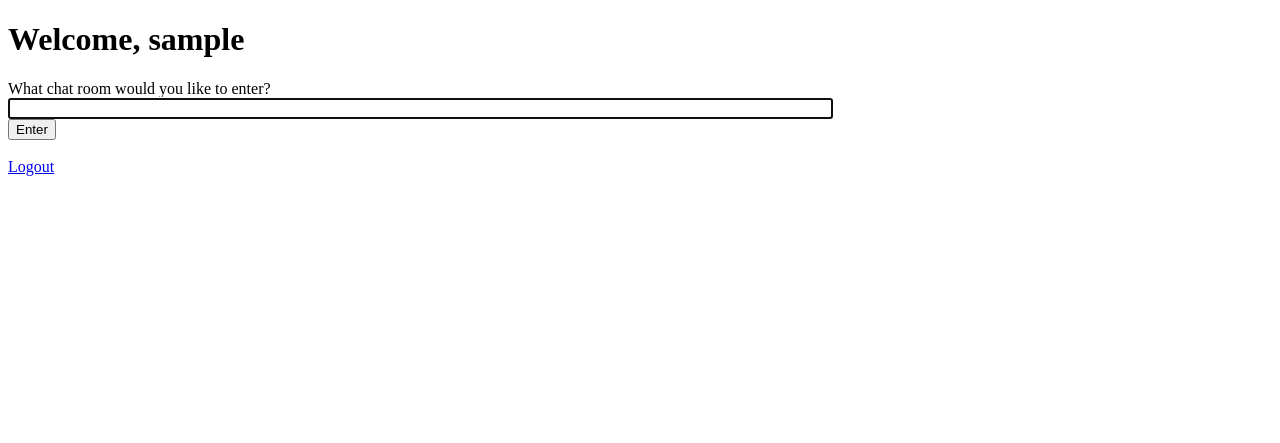
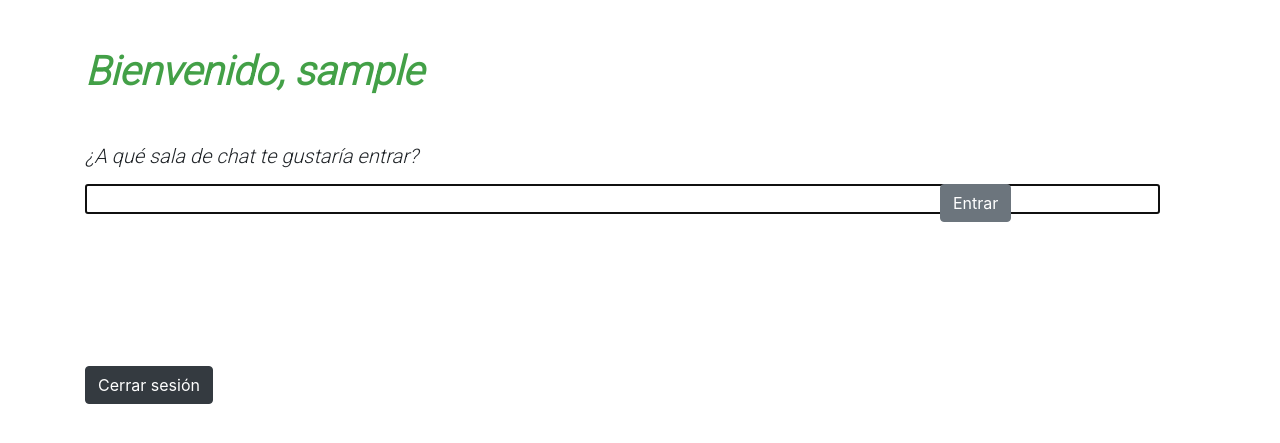
Before and after one commit to Arce11/ASD_django, a Django app: template chat/templates/chat/index.html in a window 1280 px wide. Shown: the top 443 px of the page. Run offline with Django 3.2, Linux system fonts and the light colour scheme; the template is opened without the code that fills it, so the values that code supplies are empty; the visitor is signed in with stand-in values (Sample User, id 1); some libraries are stand-ins or nearby versions.

Commit message:
Añadido favicon.ico a todas las páginas. Maquetación con bootstrap. Añadida hoja de estilos para /chat/.

```diff
--- /dev/null
+++ b/chat/static/chat/style.css
@@ -0,0 +1,29 @@
+@import url(https://fonts.googleapis.com/css?family=Roboto:300);
+
+.section-title {
+    font-family: "Roboto", sans-serif;
+    width: 100%;
+    box-sizing: border-box;
+    color: #43A047;
+    font-size: 40px;
+    font-weight: 900;
+    font-style: oblique;
+    /* text-shadow: -1px -1px 0 #000000, 1px -1px #000000, -1px 1px 0 #43A047, 1px 1px 0 #000000; */
+}
+
+.section-subtitle {
+    font-family: "Roboto", sans-serif;
+    width: 100%;
+    box-sizing: border-box;
+    font-size: 20px;
+    font-weight: 200;
+    font-style: italic;
+}
+
+#chat-log {
+    width: 100%;
+}
+
+#chat-message-submit {
+    width: 100%;
+}
--- a/chat/templates/chat/index.html
+++ b/chat/templates/chat/index.html
@@ -3,29 +3,48 @@
 <html>
 <head>
     <meta charset="utf-8"/>
-    <title>Chat Rooms</title>
+
+    {% load static %}
+    <link rel="stylesheet" href="https://maxcdn.bootstrapcdn.com/bootstrap/4.0.0/css/bootstrap.min.css"
+          integrity="sha384-Gn5384xqQ1aoWXA+058RXPxPg6fy4IWvTNh0E263XmFcJlSAwiGgFAW/dAiS6JXm" crossorigin="anonymous">
+    <link rel="stylesheet" type="text/css" href="{% static 'chat/style.css' %}">
+    <link rel="shortcut icon" type="image/png" href="{% static 'favicon.ico' %}"/>
+
+    <title>Salas de chat</title>
 </head>
 <body>
-    <h1>Welcome, {{ request.user.username }} </h1>
-    What chat room would you like to enter?<br/>
-    <input id="room-name-input" type="text" size="100"><br/>
-    <input id="room-name-submit" type="button" value="Enter">
+<div class="container mt-5">
+    <h1 class="section-title">Bienvenido, {{ request.user.username }} </h1>
+
+    <div class="mt-5 mb-5">
+        <h5 class="section-subtitle mb-3"> ¿A qué sala de chat te gustaría entrar? </h5>
+        <div class="row">
+            <div class="col-9">
+                <input id="room-name-input" type="text" size="100">
+            </div>
+            <div class="col-3">
+                <button id="room-name-submit" type="button" class="btn btn-secondary">Entrar</button>
+            </div>
+        </div>
+    </div>
+    <br/><br/>
+    <a class="btn btn-dark mt-5" href="{% url 'logout' %}">Cerrar sesión</a>
+</div>
 
 <script>
     document.querySelector('#room-name-input').focus();
-        document.querySelector('#room-name-input').onkeyup = function(e) {
+    document.querySelector('#room-name-input').onkeyup = function (e) {
         if (e.keyCode === 13) {  // enter, return
             document.querySelector('#room-name-submit').click();
         }
     };
 
-        document.querySelector('#room-name-submit').onclick = function(e) {
+    document.querySelector('#room-name-submit').onclick = function (e) {
         var roomName = document.querySelector('#room-name-input').value;
         window.location.pathname = '/chat/' + roomName + '/';
     };
 </script>
 
-    <br/><br/>
-    <a href="{% url 'logout' %}">Logout</a>
+
 </body>
 </html>
```
Also changed, not shown: chat/templates/chat/error.html (+17 -2 lines), chat/templates/chat/room.html (+33 -6 lines), templates/registration/login.html (+12 -10 lines). Lines whose indentation alone changed are shown as unchanged.
